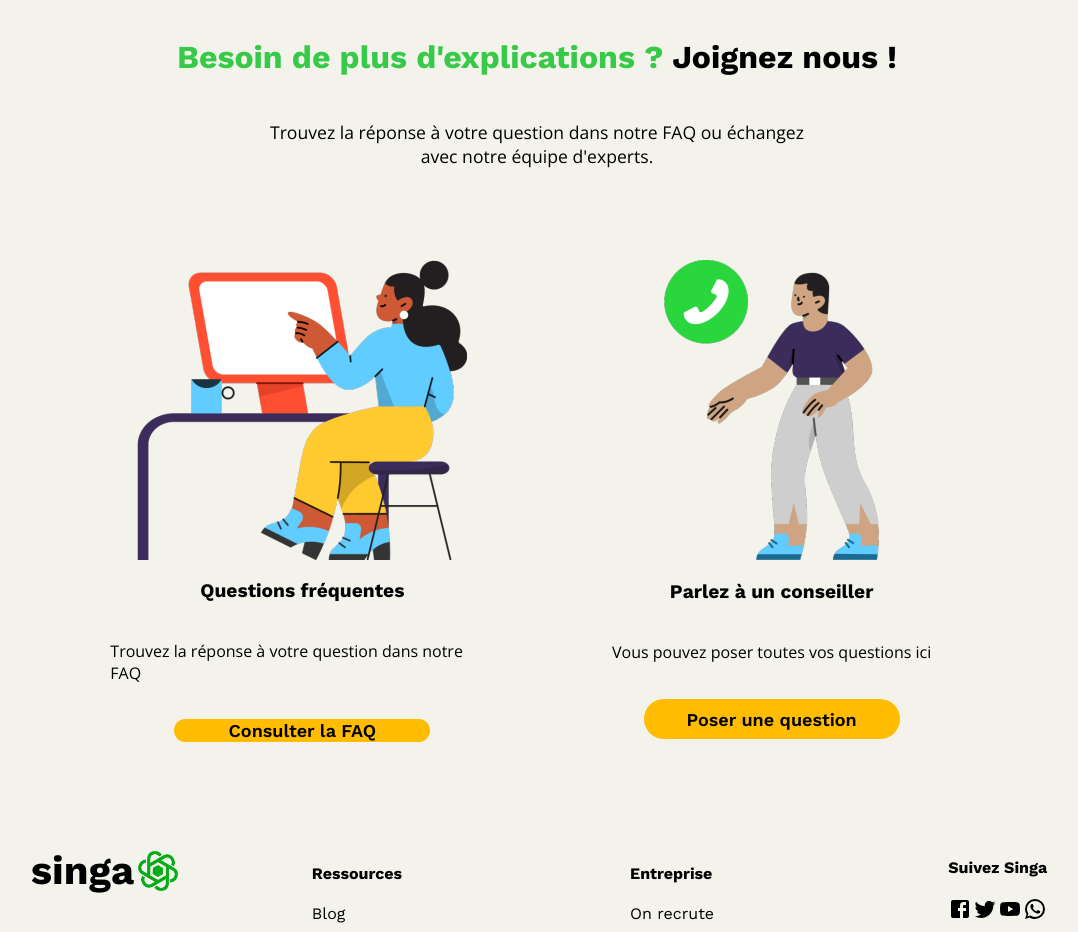
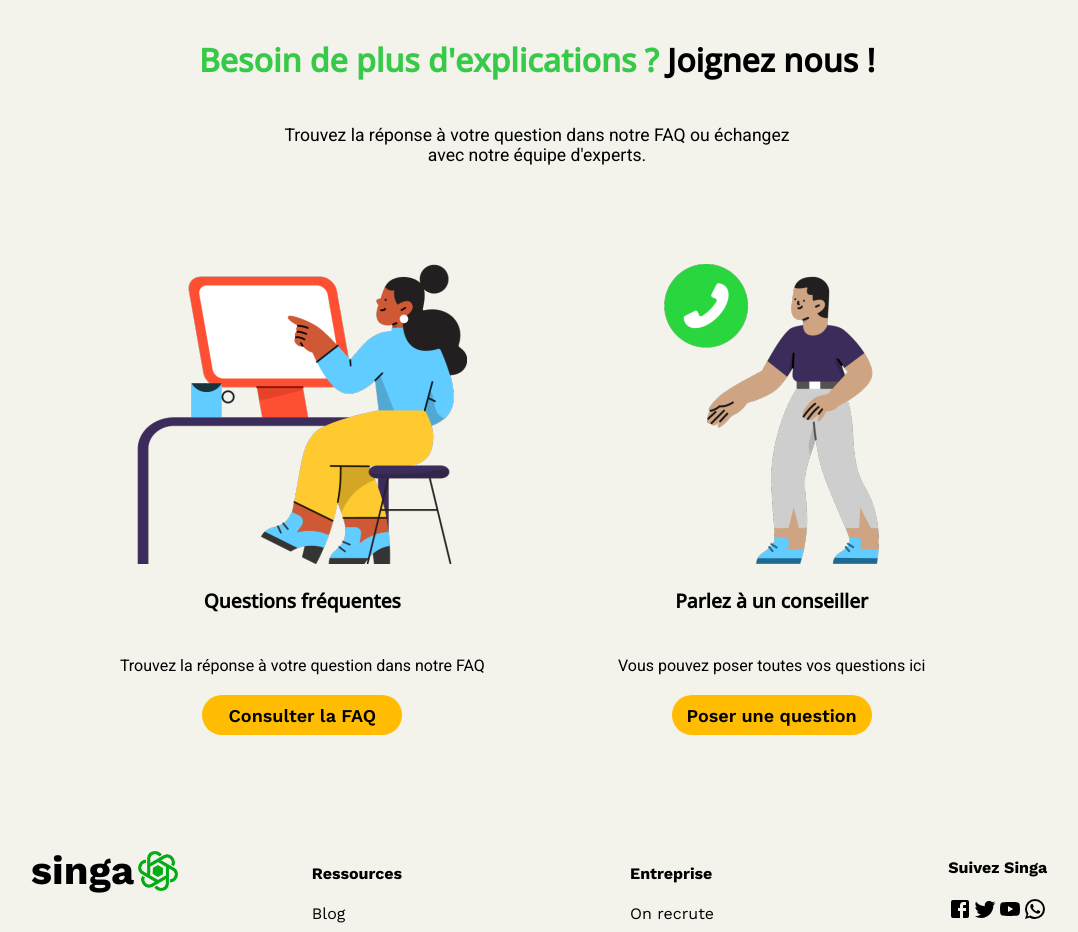
Before and after one commit to WildCodeSchool/paris-0921-project3-my-singa-assurance, a React (Vite) app: page / in a window 1280 px wide. Shown: the part 3280-4212 px from the top of the page, without its empty margins (103-1181 px from the left). Built offline with nearby package versions, Linux system fonts and the light colour scheme.

Commit message:
change the last buttons on homepage

```diff
--- a/src/components/style/ContactPage.module.scss
+++ b/src/components/style/ContactPage.module.scss
@@ -1,5 +1,5 @@
 @import url('https://fonts.googleapis.com/css2?family=Open+Sans:wght@500&display=swap');
-@import url('https://fonts.googleapis.com/css2?family=Open+Sans&family=Work+Sans');
+@import url('https://fonts.googleapis.com/css2?family=Roboto&display=swap');
 
 .mainContactPageContainer {
   display: flex;
@@ -18,7 +18,7 @@
 }
 
 .titleContact {
-  font-family: 'Work Sans', sans-serif;
+  font-family: 'Open Sans', sans-serif;
   font-size: 2em;
 }
 
@@ -27,7 +27,7 @@
 }
 
 .contactDescricption {
-  font-family: 'open sans', sans-serif;
+  font-family: 'Roboto', sans-serif;
   font-size: 1.1em;
   color: black;
   margin-left: 15%;
@@ -55,27 +55,26 @@
 .titleImage2 {
   text-align: center;
   margin-top: 5%;
-  font-family: 'Work Sans', sans-serif;
+  font-family: 'Open Sans', sans-serif;
   font-size: 1.2em;
 }
 
 .descriptionImage1,
 .descriptionImage2 {
-  font-family: 'Open Sans', sans-serif;
+  font-family: 'Roboto', sans-serif;
   font-size: 1em;
   margin-top: 5%;
 }
 
 .btnImage1,
 .btnImage2 {
-  margin-top: 5%;
   height: 5vh;
-  border: top;
-  border-radius: 20px;
-  width: 20vw;
+  width: 200px;
+  border-radius: 30px;
+  border: none;
   background-color: #ffbc00;
-  border: none;
   font-family: "work Sans", sans-serif;
   font-weight: 600;
   font-size: large;
+  cursor: pointer;
 }
```
